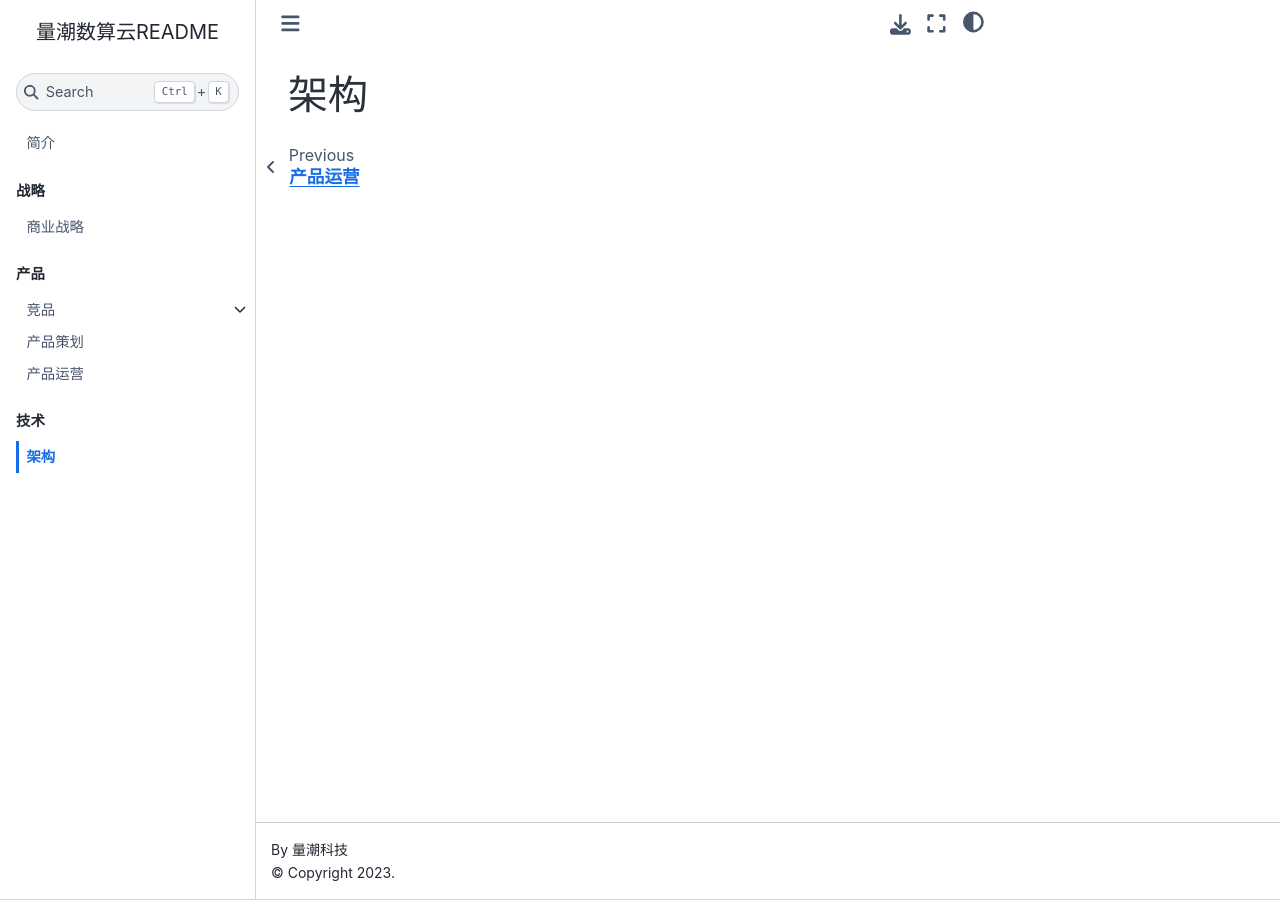
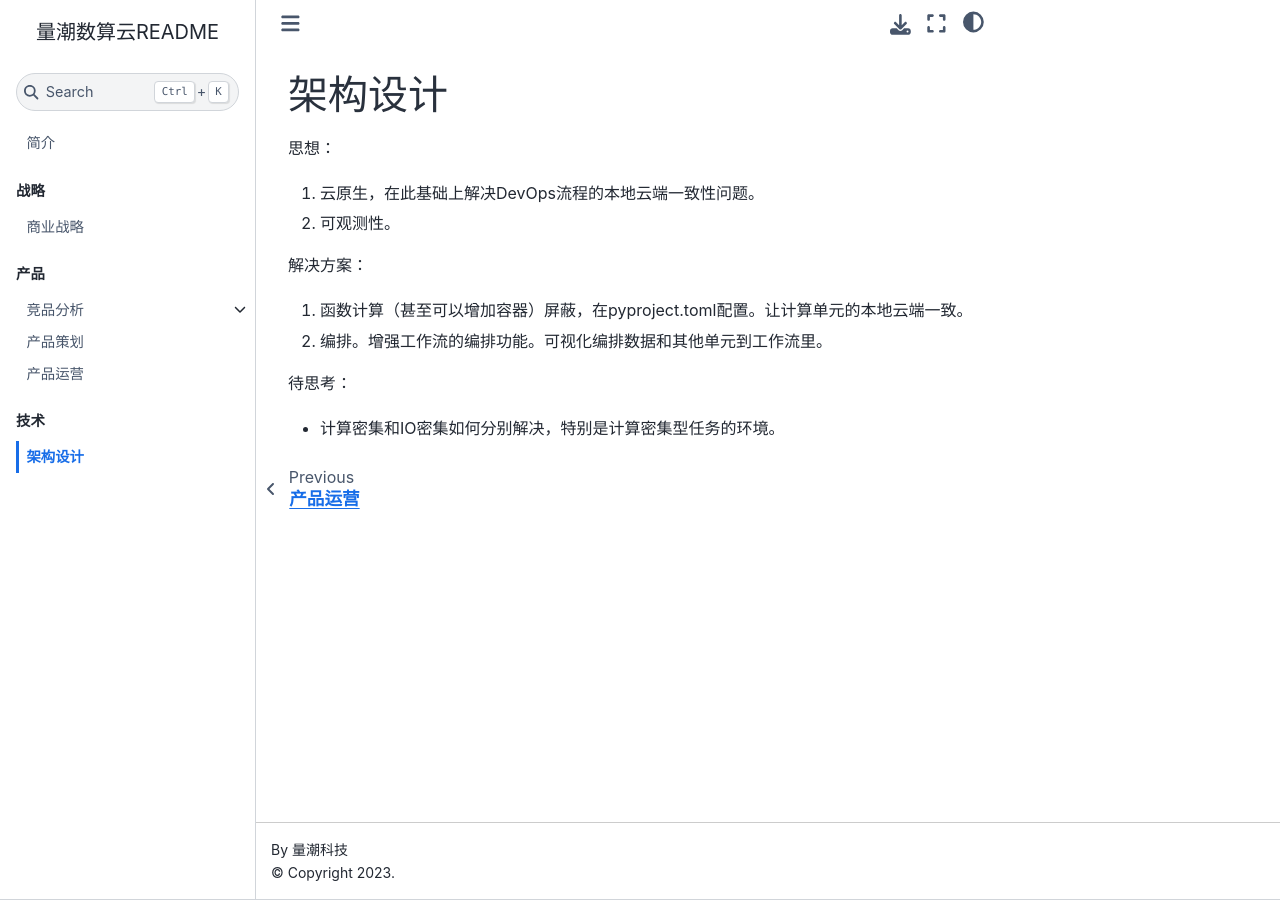
Before and after one commit to quanttide/qtcloud-data-readme, a Jupyter Book: the page built from architectures.md, in a window 1280 px wide. Built offline with Jupyter Book 1.0.4 settings and Sphinx 7.4.7 and the Sphinx Book theme 1.1.4, drawn with Linux system fonts in a browser that asks for light colours.

Commit message:
init: create project

```diff
--- a/architectures.md
+++ b/architectures.md
@@ -1 +1,13 @@
-# 架构
+# 架构设计
+
+思想：
+1. 云原生，在此基础上解决DevOps流程的本地云端一致性问题。
+2. 可观测性。
+
+解决方案：
+
+1. 函数计算（甚至可以增加容器）屏蔽，在pyproject.toml配置。让计算单元的本地云端一致。
+2. 编排。增强工作流的编排功能。可视化编排数据和其他单元到工作流里。
+
+待思考：
+- 计算密集和IO密集如何分别解决，特别是计算密集型任务的环境。
--- a/competitive_products/README.md
+++ b/competitive_products/README.md
@@ -1,4 +1,4 @@
-# 竞品
+# 竞品分析
 
 ## OpenMetadata
 
```
